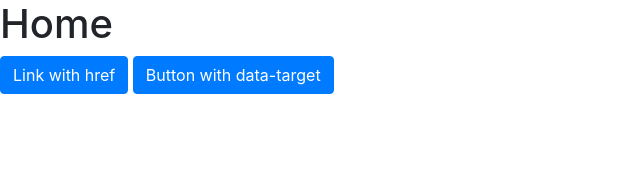
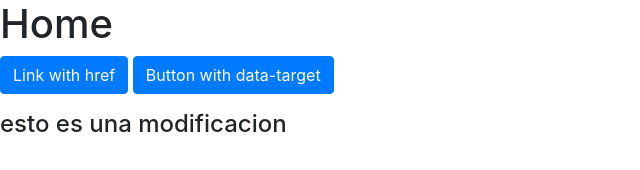
Before and after one commit to diegushco/pruebagit, a plain HTML site: page index.html in a window 1280 px wide. Shown: the whole page, without its empty margins (0-640 px from the left). Drawn offline with nearby package versions, Linux system fonts and the light colour scheme.

Commit message:
modificacion html

```diff
--- a/index.html
+++ b/index.html
@@ -23,6 +23,9 @@
           Anim pariatur cliche reprehenderit, enim eiusmod high life accusamus terry richardson ad squid. Nihil anim keffiyeh helvetica, craft beer labore wes anderson cred nesciunt sapiente ea proident.
         </div>
       </div>
+   <div>
+     <h4>esto es una modificacion</h4>
+   </div>
 
       <script src="https://code.jquery.com/jquery-3.3.1.slim.min.js" integrity="sha384-q8i/X+965DzO0rT7abK41JStQIAqVgRVzpbzo5smXKp4YfRvH+8abtTE1Pi6jizo" crossorigin="anonymous"></script>
 <script src="https://cdn.jsdelivr.net/npm/popper.js@1.14.7/dist/umd/popper.min.js" integrity="sha384-UO2eT0CpHqdSJQ6hJty5KVphtPhzWj9WO1clHTMGa3JDZwrnQq4sF86dIHNDz0W1" crossorigin="anonymous"></script>
```
